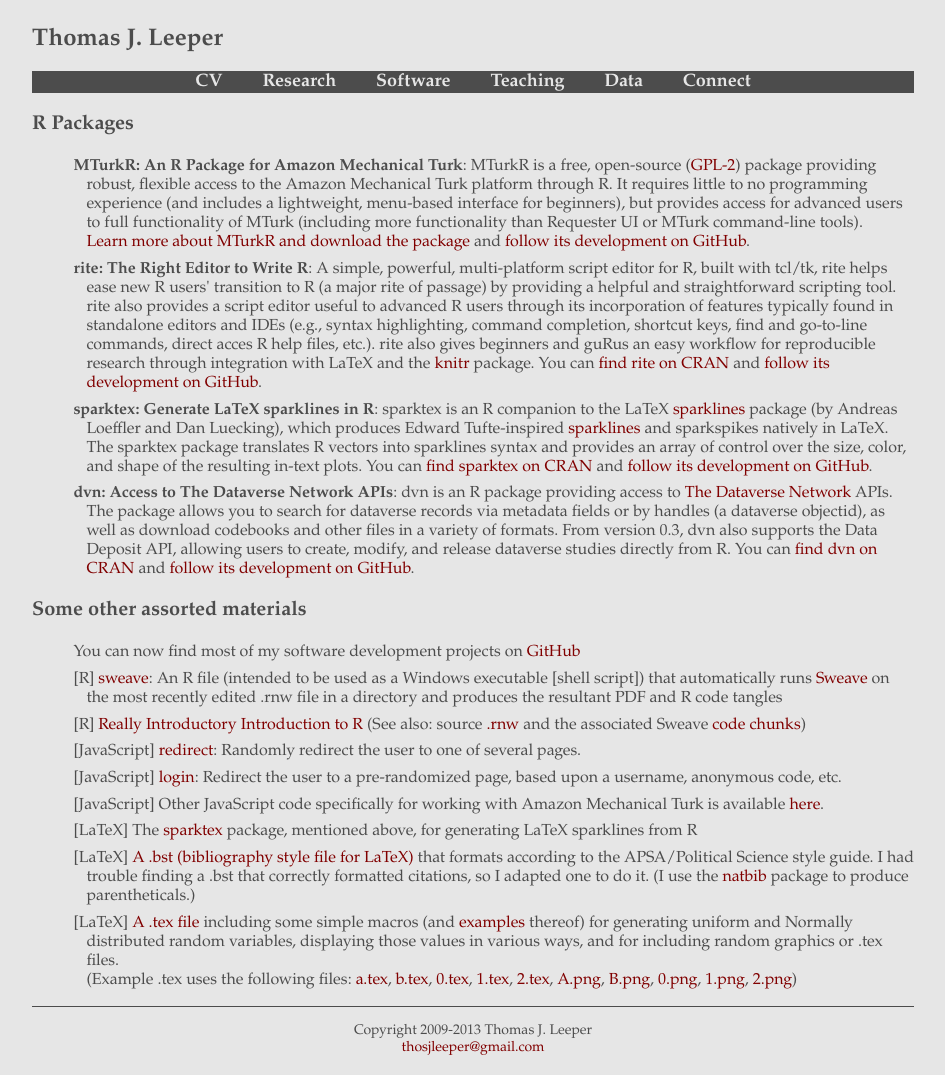
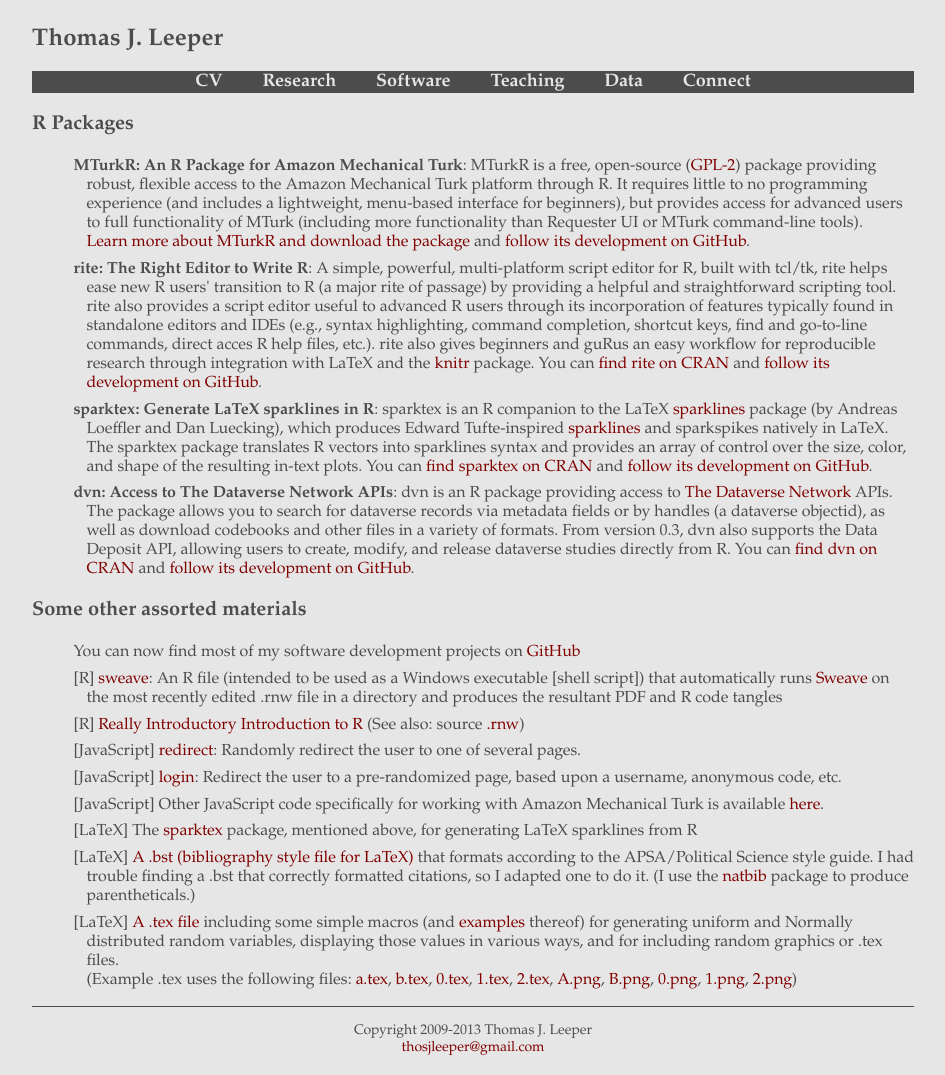
Before and after one commit to leeper/leeper.github.io, a Jekyll site: the page built from software.html, in a window 1280 px wide. Shown: the whole page, without its empty margins (167-1112 px from the left). Built offline with Jekyll 4.4.1, drawn with Linux system fonts in a browser that asks for light colours.

Commit message:
Update software.html

```diff
--- a/software.html
+++ b/software.html
@@ -20,7 +20,7 @@
 		<!--<li><a href="code/r/mergeNA.r">mergeNA</a>: Combine two variables with mutually exclusive missingness (e.g., for merging responses to questions from two survey forms)</li>-->
 		<!--<li><a href="code/r/sparktex.r">sparktex</a>: Produce LaTeX code for in-line sparklines, using the <a href="http://get-software.net/help/Catalogue/entries/sparklines.html#Docs">sparkline</a> environment</li>-->
 		<li>[R] <a href="code/r/sweave.r">sweave</a>: An R file (intended to be used as a Windows executable [shell script]) that automatically runs <a href="http://www.statistik.lmu.de/~leisch/Sweave/">Sweave</a> on the most recently edited .rnw file in a directory and produces the resultant PDF and R code tangles</li>
-		<li>[R] <a href="http://thomasleeper.com/Rcourse/Intro2R/Intro2R.pdf">Really Introductory Introduction to R</a> (See also: source <a href="code/r/Intro2R.rnw">.rnw</a> and the associated Sweave <a href="teaching/Intro2R20120321-tangle.r">code chunks</a>)</li>
+		<li>[R] <a href="http://thomasleeper.com/Rcourse/Intro2R/Intro2R.pdf">Really Introductory Introduction to R</a> (See also: source <a href="http://thomasleeper.com/Rcourse/Intro2R/Intro2R.rnw">.rnw</a>)</li>
 		<li>[JavaScript] <a href="code/javascript/redirect.txt">redirect</a>: Randomly redirect the user to one of several pages.</li>
 		<li>[JavaScript] <a href="code/javascript/login.txt">login</a>: Redirect the user to a pre-randomized page, based upon a username, anonymous code, etc.</li>
 		<li>[JavaScript] Other JavaScript code specifically for working with Amazon Mechanical Turk is available <a href="MTurkR/index.html">here</a>.</li>
```
